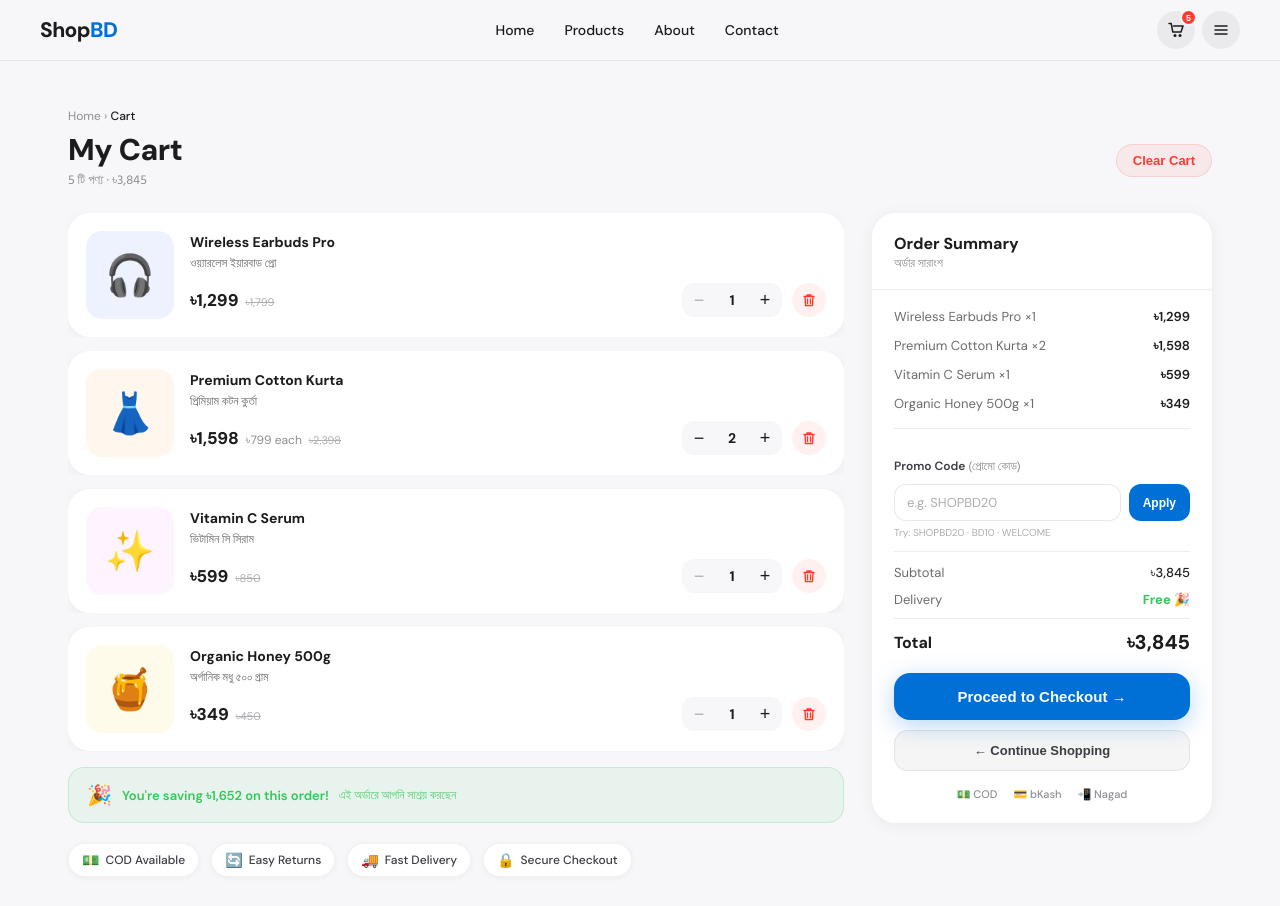
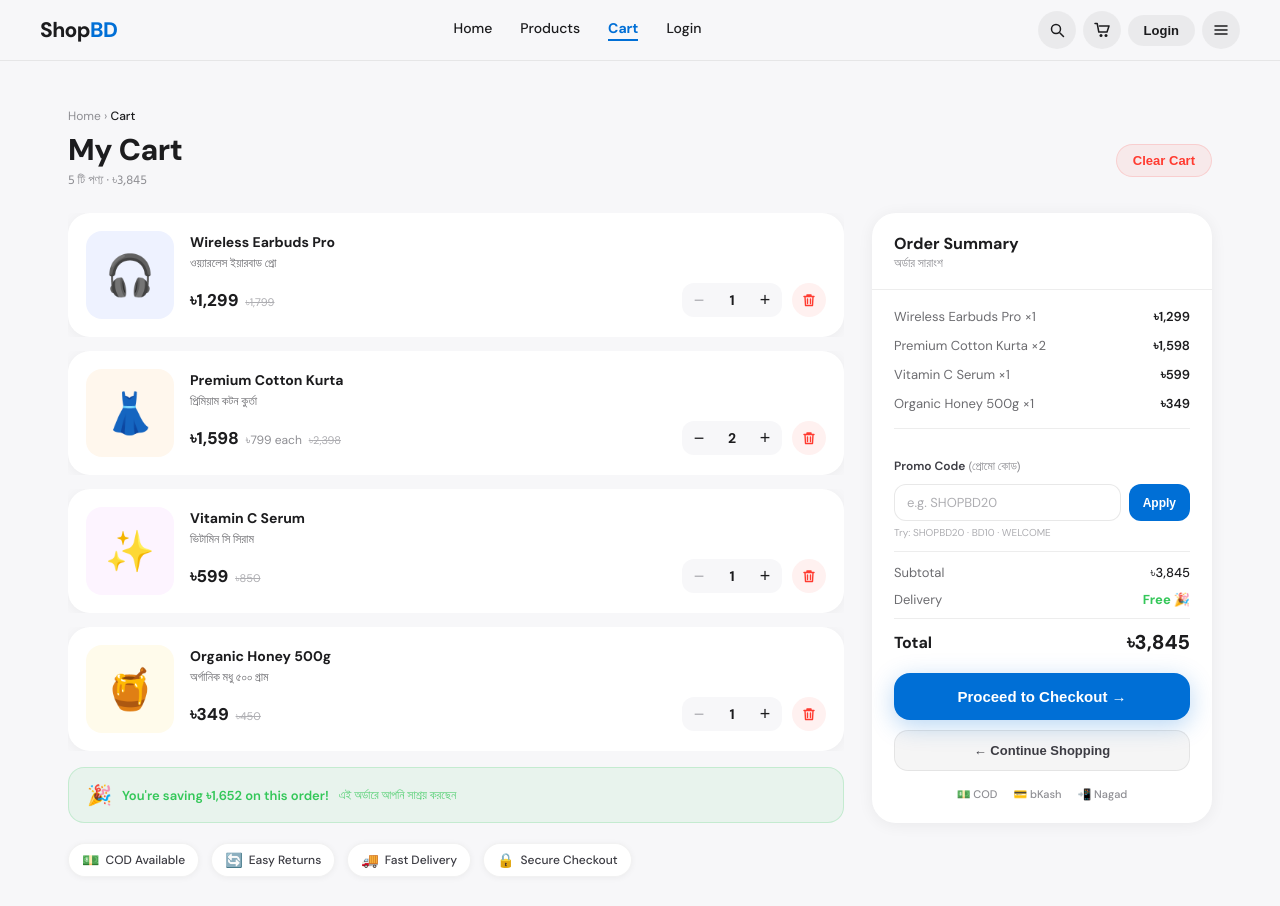
Before and after one commit to rakibalhazan/ShopBD, a React (Vite) app: page /cart in a window 1280 px wide. Shown: the top 906 px of the page. Built offline with nearby package versions, Linux system fonts and the light colour scheme.

Commit message:
Replace Navbar component with SharedNavbar

```diff
--- a/src/pages/CartPage.jsx
+++ b/src/pages/CartPage.jsx
@@ -60,44 +60,7 @@ const PROMOS   = { SHOPBD20:"20", BD10:"10", WELCOME:"15" };
 
 function Navbar({ count, scrolled, menuOpen, setMenuOpen }) {
   return (
-    <nav className={scrolled ? "glass-nav" : ""} style={{
-      position:"fixed", top:0, left:0, right:0, zIndex:200, padding:"0 28px",
-      background: scrolled ? undefined : "rgba(247,247,249,.95)",
-      borderBottom: "1px solid rgba(0,0,0,.07)", transition:"all .35s ease",
-    }}>
-      <div style={{maxWidth:1200,margin:"0 auto",height:60,display:"flex",alignItems:"center",justifyContent:"space-between"}}>
-        <span style={{fontSize:21,fontWeight:800,color:"#1C1C1E",letterSpacing:"-0.6px"}}>
-          Shop<span style={{color:"#006FD6"}}>BD</span>
-        </span>
-        <div className="hide-sm" style={{display:"flex",gap:30}}>
-          {["Home","Products","About","Contact"].map(l=>(
-            <span key={l} className="nav-lnk" style={{fontSize:14,fontWeight:500,color:l==="Cart"?"#006FD6":"#1C1C1E"}}>{l}</span>
-          ))}
-        </div>
-        <div style={{display:"flex",gap:7,alignItems:"center"}}>
-          <button className="tap" style={{width:38,height:38,borderRadius:19,background:"rgba(0,0,0,.05)",display:"flex",alignItems:"center",justifyContent:"center",color:"#1C1C1E",position:"relative"}}>
-            <svg width="16" height="16" viewBox="0 0 16 16" fill="none">
-              <path d="M1 1.5H3.2L4.8 10H13L15 4H5.5" stroke="currentColor" strokeWidth="1.5" strokeLinecap="round" strokeLinejoin="round"/>
-              <circle cx="7" cy="13.5" r="1.5" fill="currentColor"/>
-              <circle cx="12" cy="13.5" r="1.5" fill="currentColor"/>
-            </svg>
-            {count>0&&<span style={{position:"absolute",top:-2,right:-2,minWidth:17,height:17,padding:"0 4px",borderRadius:9,background:"#FF3B30",color:"white",fontSize:9,fontWeight:700,display:"flex",alignItems:"center",justifyContent:"center",border:"2px solid #F7F7F9"}}>{count}</span>}
-          </button>
-          <button className="tap" style={{width:38,height:38,borderRadius:19,background:"rgba(0,0,0,.05)",display:"flex",alignItems:"center",justifyContent:"center",color:"#1C1C1E"}} onClick={()=>setMenuOpen(v=>!v)}>
-            <svg width="16" height="16" viewBox="0 0 16 16" fill="none">
-              {menuOpen?<path d="M2 2L14 14M14 2L2 14" stroke="currentColor" strokeWidth="1.5" strokeLinecap="round"/>:<path d="M2 4H14M2 8H14M2 12H14" stroke="currentColor" strokeWidth="1.5" strokeLinecap="round"/>}
-            </svg>
-          </button>
-        </div>
-      </div>
-      {menuOpen&&(
-        <div style={{background:"rgba(247,247,249,.97)",backdropFilter:"blur(28px)",padding:"6px 28px 20px",borderTop:"1px solid rgba(0,0,0,.06)"}}>
-          {["Home","Products","About","Contact"].map(l=>(
-            <div key={l} onClick={()=>setMenuOpen(false)} style={{padding:"13px 0",fontSize:16,fontWeight:500,color:"#1C1C1E",borderBottom:"1px solid rgba(0,0,0,.05)",cursor:"pointer"}}>{l}</div>
-          ))}
-        </div>
-      )}
-    </nav>
+    <SharedNavbar />
   );
 }
 
```
